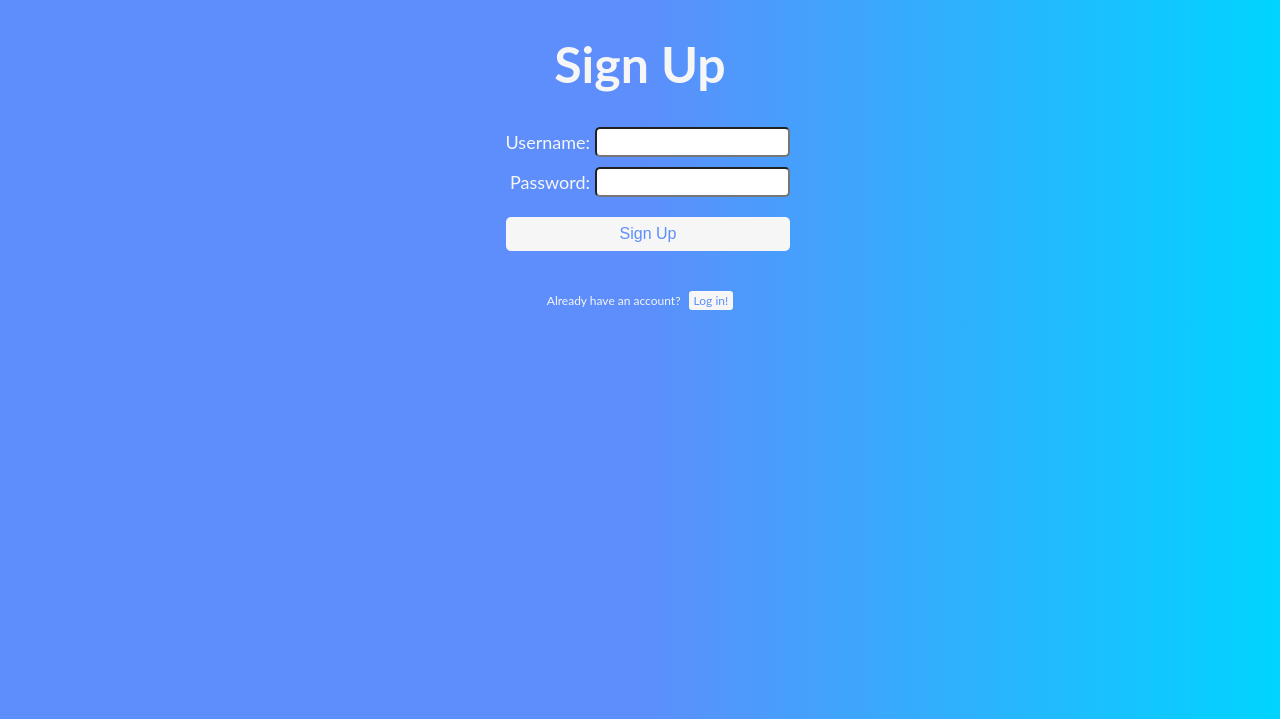
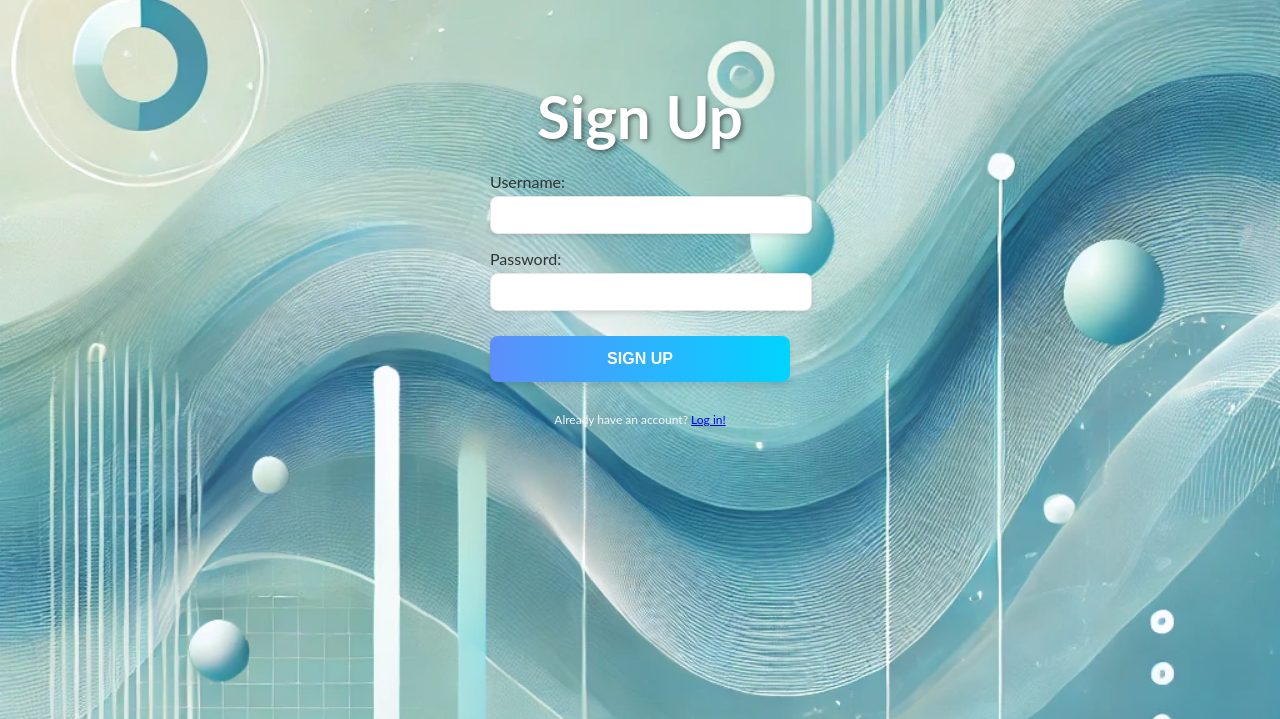
Before and after one commit to JoshuaYouden/JS-Sem-3-Final, a Node server app: template views/signup.ejs in a window 1280 px wide. Shown: the top 719 px of the page. Run offline with Node 20, Linux system fonts and the light colour scheme; the template is opened without the code that fills it, so the values that code supplies are empty; some libraries are stand-ins or nearby versions.

Commit message:
Added background image and made big changes to css

```diff
--- a/public/styles.css
+++ b/public/styles.css
@@ -1,147 +1,137 @@
 body {
-    background: linear-gradient(90deg, rgba(93,142,251,1) 0%, rgba(93,142,251,1) 50%, rgba(0,212,255,1) 100%);
+  background: url(./background.png);
+  background-size: cover;
+  background-repeat: no-repeat;
+  background-position: center;
   height: 100%;
-    padding: 0px;
-    margin: 0px;
-    font-family: 'Lato', sans-serif;
+  margin: 0;
+  font-family: "Lato", sans-serif;
+  color: #f6f6f6;
   display: flex;
-    color: #F6F6F6;
   flex-direction: column;
+  text-align: center;
 }
 
 .main-content {
   display: flex;
   justify-content: center;
-    flex: 1;
   align-items: center;
   flex-direction: column;
+  padding: 20px;
 }
 
 .main-content h1 {
-    font-size: 50px;
+  font-size: 60px;
+  margin-bottom: 20px;
+  color: #fff;
+  text-shadow: 2px 2px 5px rgba(0, 0, 0, 0.5);
 }
 
 .main-content ul {
-    margin: 0px;
+  margin: 0;
   padding: 0;
   list-style: none;
 }
 
 .main-content li {
   font-size: 20px;
+  margin-bottom: 10px;
 }
 
 .main-content form {
   font-size: 18px;
   display: flex;
   flex-direction: column;
-    align-items: flex-end;
+  align-items: center;
+  width: 100%;
+  max-width: 400px;
 }
 
 .main-content form .form-input-container {
   display: flex;
-    align-items: center;
-    margin-bottom: 10px;
+  flex-direction: column;
+  width: 100%;
+  margin-bottom: 15px;
 }
 
 .main-content form label {
-    margin-right: 5px;
+  font-size: 16px;
+  margin-bottom: 5px;
+  text-align: left;
+  color: #333;
 }
 
 .main-content form input {
-    border-radius: 5px;
-    padding: 5px;
+  border-radius: 8px;
+  padding: 10px;
   font-size: 14px;
+  border: 1px solid rgba(0, 0, 0, 0.1);
+  width: 100%;
+  box-shadow: 0 2px 5px rgba(0, 0, 0, 0.1);
 }
 
 .main-content button {
   border: none;
-    background: #F6F6F6;
-    padding: 6px;
-    border-radius: 5px;
+  background: linear-gradient(90deg, #5d8efb, #00d4ff);
+  padding: 10px 20px;
+  border-radius: 8px;
+  font-size: 16px;
+  color: #fff;
   cursor: pointer;
+  transition: background 0.3s ease, transform 0.2s ease;
+  text-transform: uppercase;
+  font-weight: bold;
 }
-.main-content .button-container {
-    display: flex;
-    flex-direction: row;
-    gap: 20px;
-    margin-top: 20px;
+
+.main-content button:hover {
+  background: linear-gradient(90deg, #4c7ce6, #00bde0);
+  transform: translateY(-2px);
+  box-shadow: 0 4px 8px rgba(0, 0, 0, 0.3);
 }
 
 .action-button {
-    background: #F6F6F6;
-    color: #5D8EFB;
-    text-decoration: none;
-    padding: 0px 20px;
+  background: linear-gradient(90deg, #f6f6f6, #d1e8ff);
+  color: #5d8efb;
+  padding: 12px 24px;
   border-radius: 5px;
   font-size: 18px;
-    text-align: center;
-    transition: background-color 0.3s ease, color 0.3s ease;
+  font-weight: bold;
+  transition: background 0.3s ease, transform 0.2s ease;
+  box-shadow: 0 4px 6px rgba(0, 0, 0, 0.1);
 }
 
 .action-button:hover {
-    background: rgba(246, 246, 246, 0.8);
-    color: rgba(93, 142, 251, 0.8);
-    cursor: pointer;
-}
-
-.action-button.full-width {
-    width: calc(100% - 8px * 2);
-    text-align: center;
-    padding: 8px;
-    font-size: 16px;
-}
-
-.register-link {
-    font-size: 12px;
-    text-decoration: none;
-    background: #F6F6F6;
-    color: rgba(93,142,251,1);
-    padding: 2px 5px;
-    border-radius: 3px;
-    display: inline-block;
-    cursor: pointer;
-    margin-left: 5px;
-}
-
-.register-link:hover {
-    background: rgba(93,142,251,1);
-    color: #F6F6F6;
-}
-
-.error-message {
-    display: flex;
-    flex: 1;
-    align-self: center;
-    color: yellow;
-    font-weight: bold;
-    font-size: 16px;
-    margin-top: 0px;
+  background: linear-gradient(90deg, #e5f1ff, #a8dfff);
+  transform: translateY(-2px);
+  color: #003f6c;
 }
 
 .poll-container {
-    background-color: #fff;
+  background-color: rgba(255, 255, 255, 0.9);
   color: #333;
   padding: 20px;
-    border-radius: 8px;
-    margin-bottom: 20px;
-    box-shadow: 0 4px 8px rgba(0, 0, 0, 0.1);
+  border-radius: 10px;
+  box-shadow: 0 4px 12px rgba(0, 0, 0, 0.15);
   width: 100%;
-    max-width: 600px;
+  max-width: 700px;
+  margin: 20px auto;
 }
 
 .poll-container h2 {
-    font-size: 24px;
+  font-size: 28px;
   margin-bottom: 10px;
+  color: #5d8efb;
+  text-shadow: 1px 1px 3px rgba(0, 0, 0, 0.2);
 }
 
 .poll-options {
-    margin-top: 10px;
+  margin-top: 15px;
   font-size: 18px;
 }
 
 .poll-options li {
-    margin-bottom: 5px;
+  margin-bottom: 8px;
+  text-align: left;
 }
 
 .poll-options strong {
@@ -150,13 +140,18 @@ body {
 
 button.action-button {
   width: 100%;
-    padding: 12px;
+  padding: 14px;
   font-size: 16px;
-    margin: 10px 0;
+  margin-top: 10px;
 }
 
-button.action-button:hover {
-    background: rgba(246, 246, 246, 0.8);
-    color: rgba(93, 142, 251, 0.8);
-    cursor: pointer;
+.error-message {
+  display: inline-block;
+  color: #ffc107;
+  font-weight: bold;
+  font-size: 16px;
+  margin-top: 10px;
+  background: rgba(0, 0, 0, 0.7);
+  padding: 10px;
+  border-radius: 5px;
 }
```
Also changed, not shown: public/background.png (added). Lines whose indentation alone changed are shown as unchanged.
